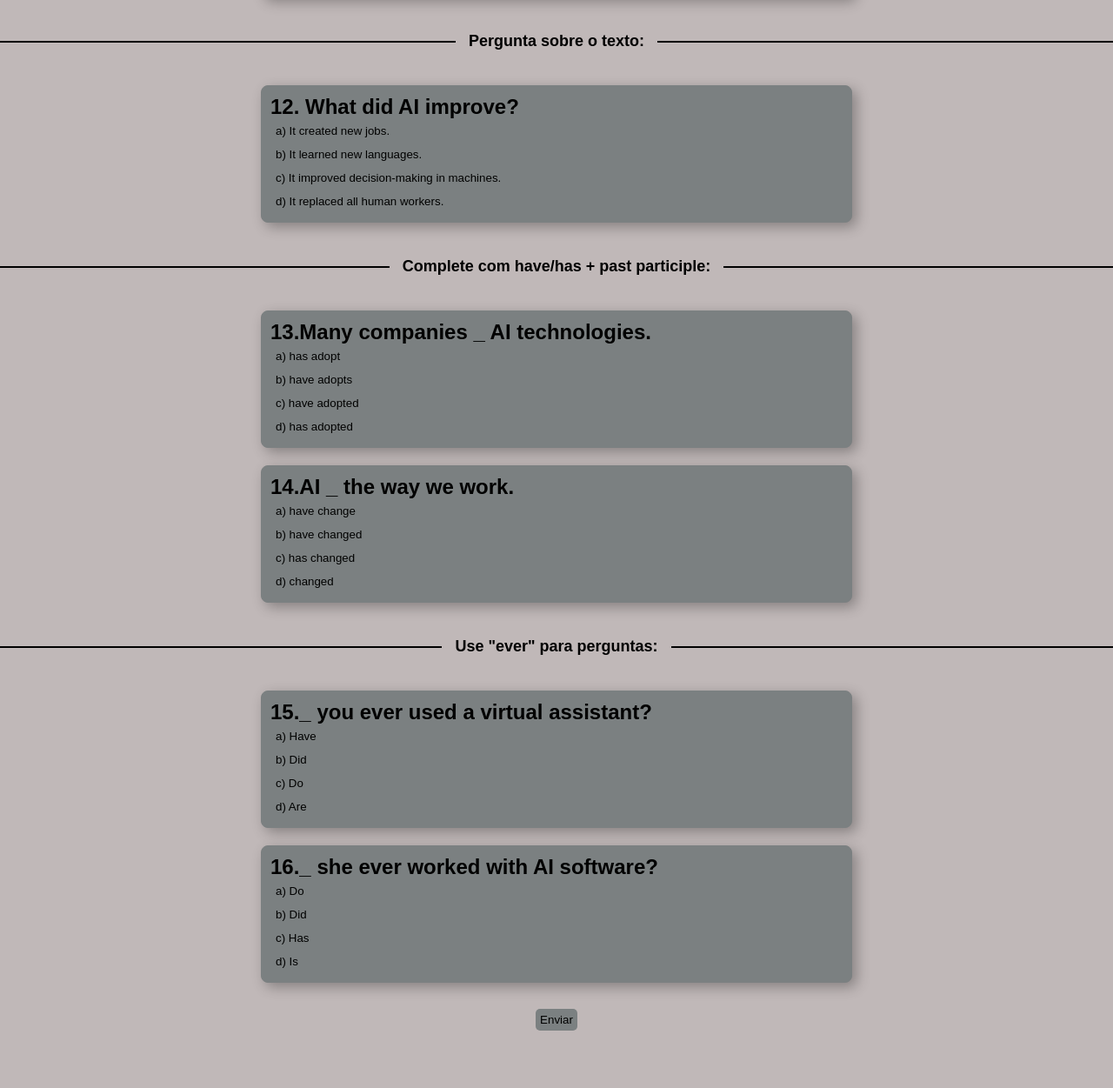
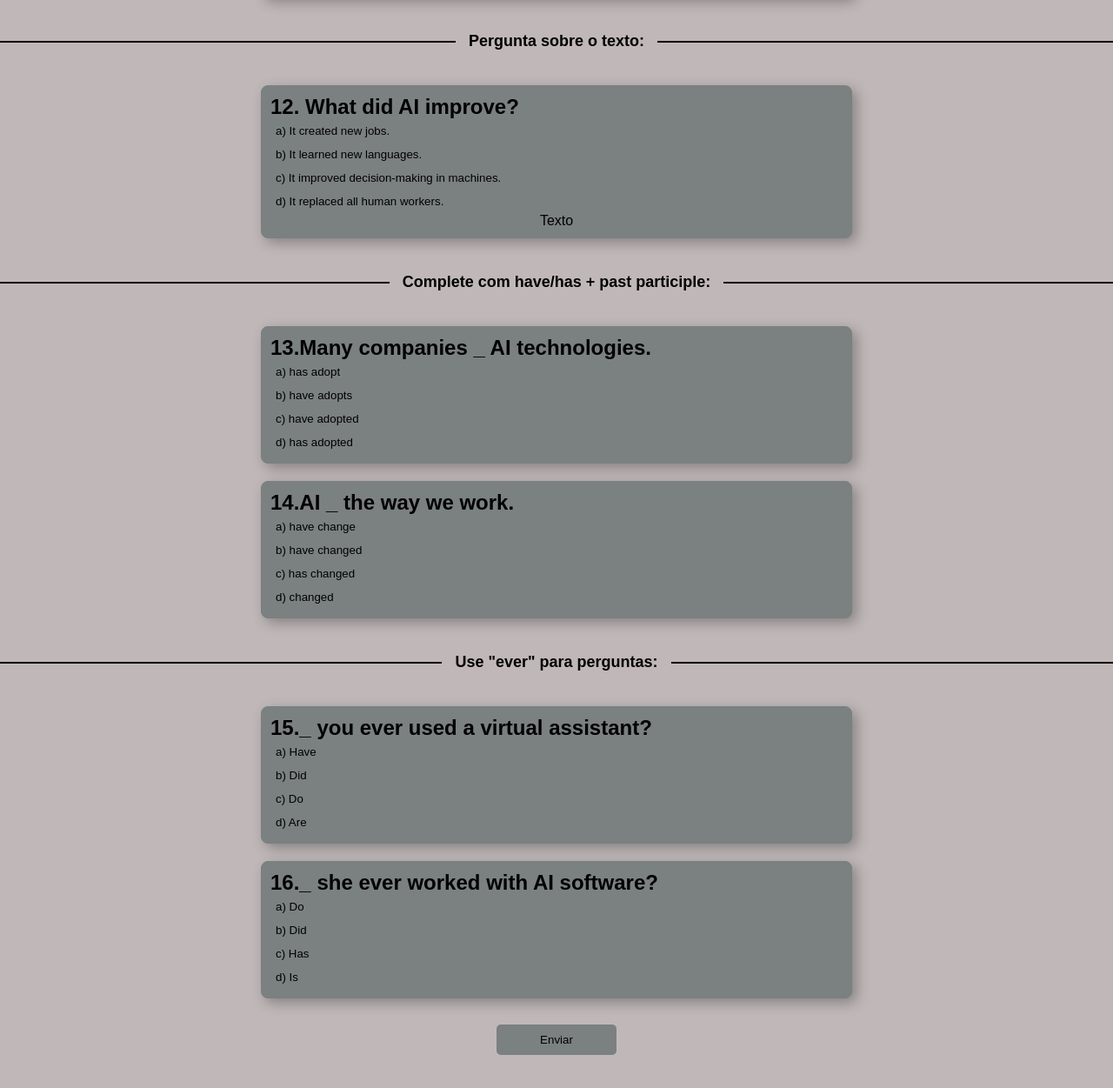
Before and after one commit to cassio220807/IA, a plain HTML site: page index.html in a window 1280 px wide. Shown: the part 3897-5148 px from the top of the page at 87% size. Drawn offline with Linux system fonts and the light colour scheme.

Commit message:
agora vai merda

```diff
--- a/index.html
+++ b/index.html
@@ -13,7 +13,7 @@
 <body>
   <main>
     <form id="quizForm" action="#">
-      <div class="ingres">
+      <div class="ingres" id="topo">
         <h1>🧠 Artificial Intelligence in Modern Systems</h1>
         <p class="texto">
           Artificial Intelligence (AI) has become a crucial part of modern systems. It is used in many areas such as healthcare, transportation, education, and customer service. AI helps computers and machines learn from experience and make decisions like humans. For example, AI can detect diseases earlier than doctors by analyzing large amounts of medical data.
@@ -258,6 +258,9 @@
             <li><button type="button" id="L2" class="but">b) It learned new languages.</button></li>
             <li><button type="button" id="L3" class="but">c) It improved decision-making in machines.</button></li>
             <li><button type="button" id="L4" class="but">d) It replaced all human workers.</button></li>
+            <div class="texto2">
+              <a href="#topo" class="botao-topo">Texto</a>
+            </div>
           </ul>
         </div>
       </div>
--- a/script.js
+++ b/script.js
@@ -39,6 +39,7 @@ const respostasCorretas = {
     if (selecionados.length !== perguntas.length) {
       resultadoDiv.style.color = 'rgb(170, 4, 4)';
       resultadoDiv.innerHTML = 'Responda todas as perguntas antes de enviar.';
+
       return;
     }
 
--- a/style.css
+++ b/style.css
@@ -70,7 +70,7 @@ body{
   margin: auto;
   text-align: center;
   width: auto;
-  max-width: 100px;
+  max-width: 200px;
   margin-top: 30px;
 }
 .but{
--- a/style2.css
+++ b/style2.css
@@ -11,8 +11,10 @@
 .enviar{
     border-style: none;
     background-color: rgb(123, 128, 129);
-    padding: 5px;
+    padding: 10px 50px;
     border-radius: 5px;
+    width: auto;
+    max-width: 200px;
 }
 .enviar:hover{
     background-color: rgb(78, 80, 80);
@@ -29,6 +31,24 @@
     max-width: 300px;
     text-align: center;
 }
+html {
+    scroll-behavior:unset;
+  }
+.botao-topo{
+    text-decoration: none;
+    color: black;
+    padding: 10px;
+
+}
+.botao-topo:hover{
+    color: blue;
+}
+.botao-topo:active{
+    color: black;
+}
+.texto2{
+    text-align: center;
+}
 
 @media (max-width: 730px){
     .pergunta{
@@ -43,4 +63,8 @@
     .resposta{
         font-size: 10px;
     }
+    .barr h1{
+        font-size: 12px;
+    }
+
 }
```
Also changed, not shown: trabalho.txt.
